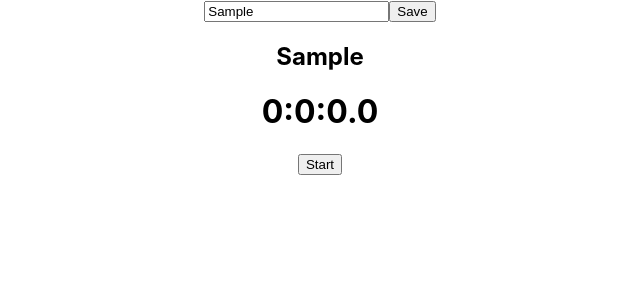
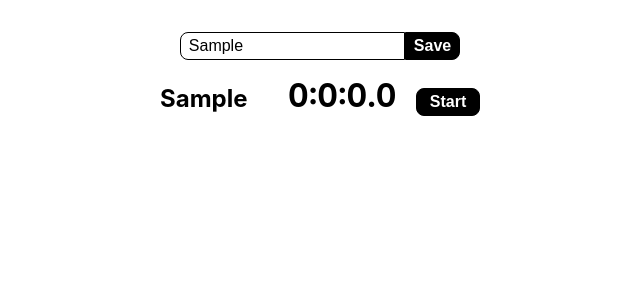
Before and after one commit to sharmaineb/timers-app, a React (Create React App) app: page / in a window 1280 px wide. Both pictures are taken after typing "Sample" into the empty fields and a click on the button "Save". Shown: the top 300 px of the page, without its empty margins (320-960 px from the left). Built offline with nearby package versions, Linux system fonts and the light colour scheme.

Commit message:
styled timers

```diff
--- a/src/App.css
+++ b/src/App.css
@@ -1,38 +1,6 @@
 .App {
-  text-align: center;
-}
-
-.App-logo {
-  height: 40vmin;
-  pointer-events: none;
-}
-
-@media (prefers-reduced-motion: no-preference) {
-  .App-logo {
-    animation: App-logo-spin infinite 20s linear;
-  }
-}
-
-.App-header {
-  background-color: #282c34;
-  min-height: 100vh;
   display: flex;
   flex-direction: column;
   align-items: center;
-  justify-content: center;
-  font-size: calc(10px + 2vmin);
-  color: white;
+  margin: 2rem;
 }
-
-.App-link {
-  color: #61dafb;
-}
-
-@keyframes App-logo-spin {
-  from {
-    transform: rotate(0deg);
-  }
-  to {
-    transform: rotate(360deg);
-  }
-}
--- /dev/null
+++ b/src/TimerView.css
@@ -0,0 +1,29 @@
+.TimerView {
+    width: 320px;
+    display: flex;
+    flex-direction: row;
+    justify-content: space-between;
+    align-items: baseline;
+  }
+
+  .TimerView > h1 {
+    flex: 1;
+    margin: 1rem;
+    text-align: left;
+    font-variant-numeric: tabular-nums;
+  }
+
+  .TimerView > h2 {
+    flex: 1;
+  }
+
+  .TimerView > button {
+    padding: 0.25rem 0.5rem;
+    border-radius: 0.5rem;
+    border: 1px solid #000;
+    background-color: #000;
+    color: #fff;
+    font-size: 1rem;
+    font-weight: bold;
+    width: 4rem;
+  }
--- a/src/TimerView.js
+++ b/src/TimerView.js
@@ -2,12 +2,13 @@ import React from 'react';
 import { useDispatch } from 'react-redux';
 import { toggleTimer } from './features/timers/timersSlice';
 import { formatTime } from './utils';
+import './TimerView.css';
 
 export default function TimerView({ index, name, time, isRunning }) {
   const dispatch = useDispatch();
 
   return (
-    <div>
+    <div className='TimerView'>
       <h2>{name}</h2>
       <h1>{formatTime(time)}</h1>
       <button onClick={() => dispatch(toggleTimer(index))}>
--- /dev/null
+++ b/src/components/NewTimer.css
@@ -0,0 +1,23 @@
+.NewTimer {
+	display: flex;
+	justify-content: center;
+}
+
+.NewTimer > input {
+	font-size: 1rem;
+	padding: 0.25rem 0.5rem;
+	border-radius: 0.5rem 0 0 0.5rem;
+	border: 1px solid;
+	margin: 0;
+}
+
+.NewTimer > button {
+	font-size: 1rem;
+	padding: 0.25rem 0.5rem;
+	border-radius: 0 0.5rem 0.5rem 0;
+	border: 1px solid #000;
+	margin: 0;
+	background-color: #000;
+	color: #fff;
+	font-weight: bold;
+}
--- a/src/components/NewTimer.js
+++ b/src/components/NewTimer.js
@@ -1,15 +1,16 @@
 import React, { useState } from 'react'
 import { useDispatch } from 'react-redux'
 
-// We need to import our action to add a new timer
+import './NewTimer.css'
+
 import { addTimer } from '../features/timers/timersSlice'
 
 export default function NewTimer() {
-	const [ name, setName ] = useState('') // 2.
-	const dispatch = useDispatch() // 1.
+	const [ name, setName ] = useState('')
+	const dispatch = useDispatch()
 
 	return (
-		<div>
+		<div className='NewTimer'>
 
 			<input
 				type='text'
@@ -19,7 +20,7 @@ export default function NewTimer() {
 				onChange={(e) => setName(e.target.value)} />
 
 			<button
-				onClick={() => dispatch(addTimer(name))} // 3.
+				onClick={() => dispatch(addTimer(name))}
 			>Save</button>
 
 		</div>
```
